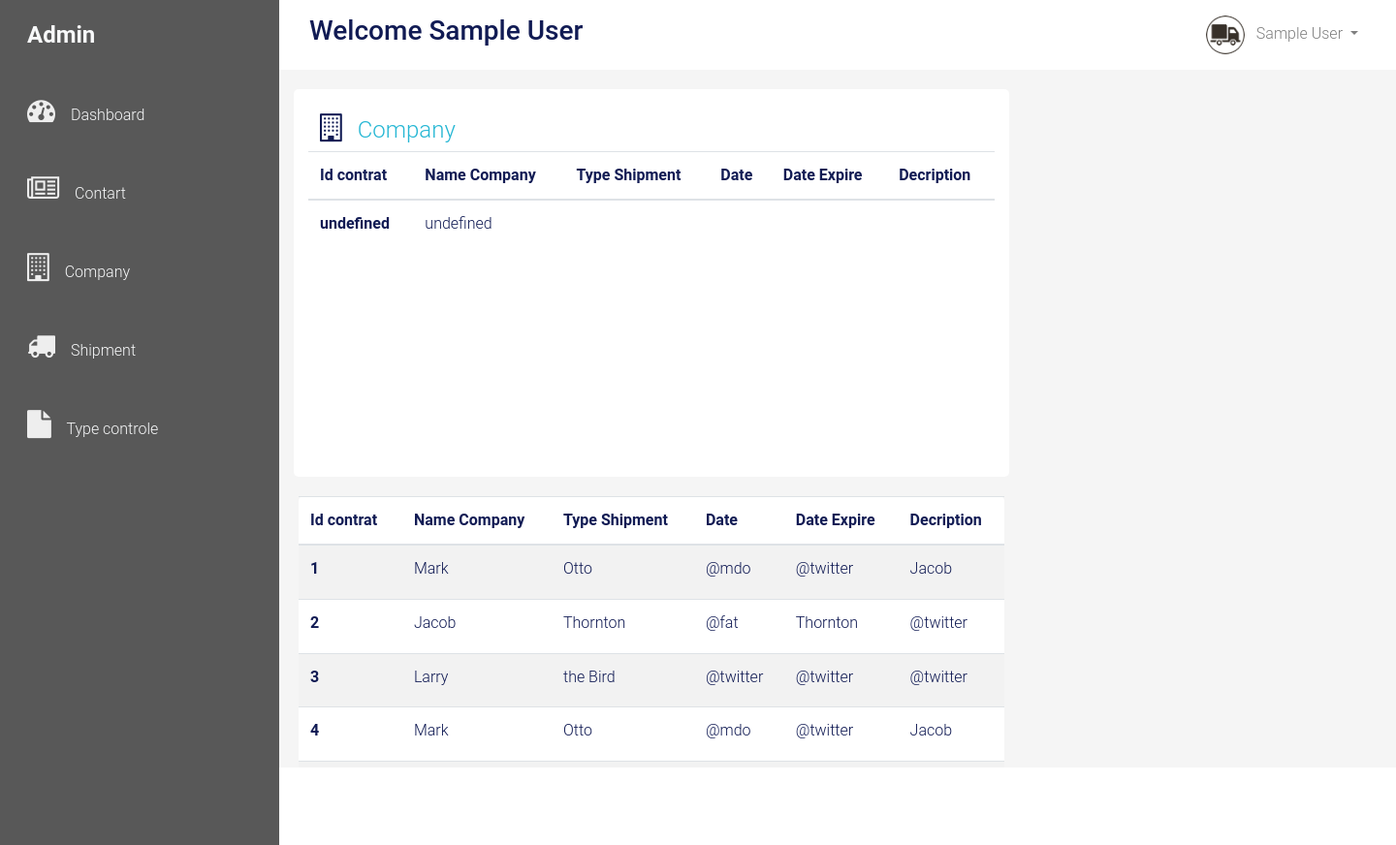
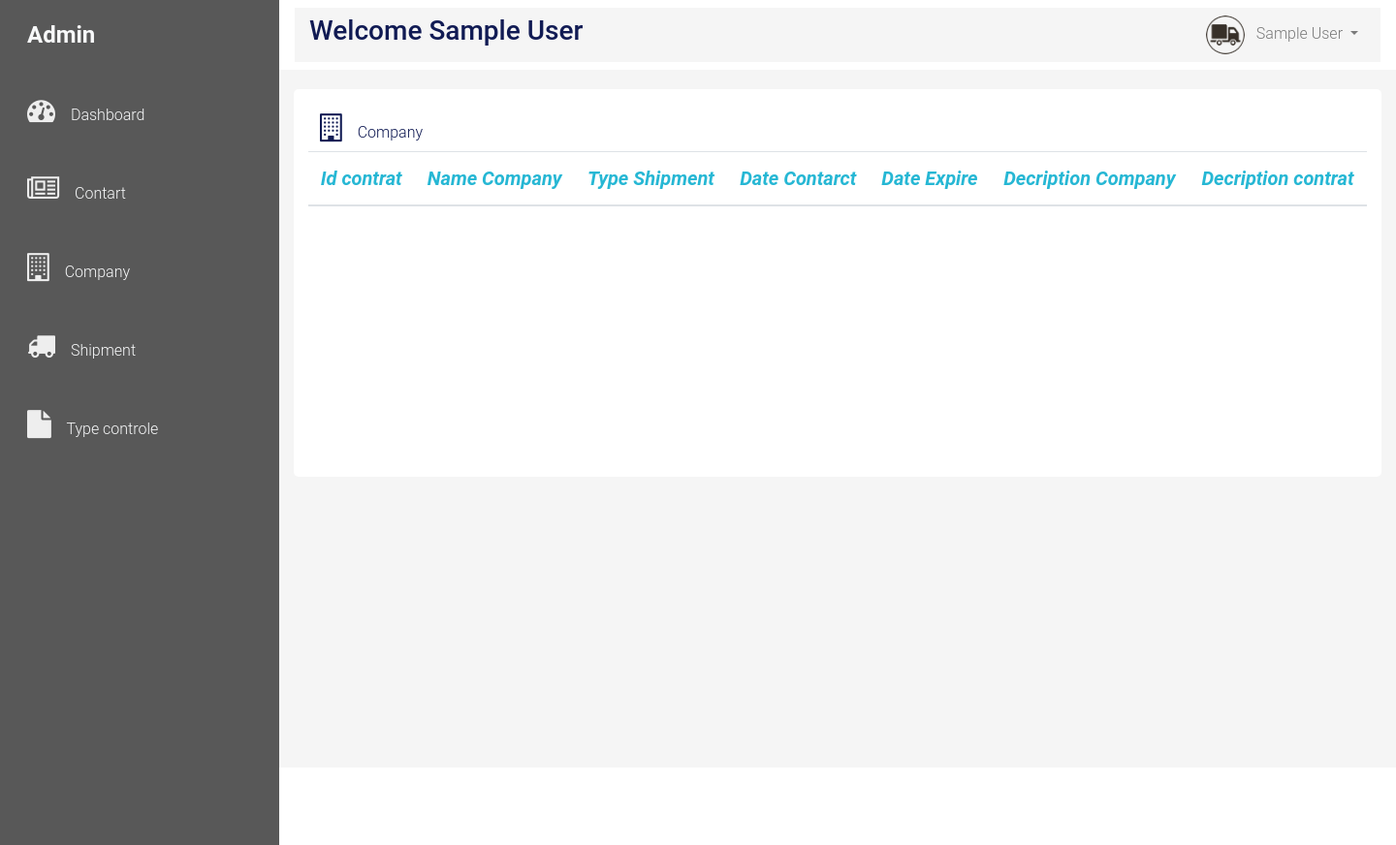
Before and after one commit to shazaelali/ShipmentProject_web, a PHP site: page /company.php in a window 1440 px wide. Shown: the whole page at 97% size. Run offline with PHP 8.4, Linux system fonts and the light colour scheme; the visitor is signed in with stand-in values (Sample User, id 1); tables that the repository leaves empty or names only in its code hold one stand-in row (values such as "Sample post"); data that the repository does not hold is empty; some libraries are stand-ins or nearby versions.

Commit message:
commit 17

```diff
--- a/CompanyInsertJSON.php
+++ b/CompanyInsertJSON.php
@@ -1,7 +1,7 @@
 <?php
    include 'connect.php';
 
-   $q="SELECT * FROM `entreprise`";
+   $q="SELECT *FROM `contract`,`entreprise` WHERE contract.NameEntreprise = entreprise.NameEntreprise";
    $res=mysqli_query($connect,$q);
 
    if(mysqli_num_rows($res)>0){
--- a/company.php
+++ b/company.php
@@ -9,6 +9,7 @@
      <link rel="stylesheet"  href="css/leftMenu.css">
 
      <link rel="stylesheet"  href="css/desginPages.css">
+     <link rel="stylesheet" href="css/Company.css">
 
        <title>Company</title>
    </head>
@@ -23,7 +24,7 @@
           <?php include 'topMenu.php';?>
 
            <div id="content">
-              <div class="container-fluid" style="height:100%;overflow:auto;background-color:#F5F5F5">
+              <div class="container-fluid" >
 
                <div class="row">
 
@@ -39,16 +40,16 @@
 
               </div>
                  <div class="row">
-                     <div class="col-lg-8 col-12">
+                     <div class="col-lg-12 col-12 col-sm-12">
 
                          <div class="row">
 
-                             <div class="col-sm-12 col-lg-12" style="">
-                                 <div style="background-color:white;min-height:400px; ;border-radius: 5px;padding:15px;margin-bottom:20px;">
+                             <div class="col-sm-12 col-lg-12" >
+                                 <div class="desginDiv">
 
                                      <div>
                                          <i class="fa fa-building-o" aria-hidden="true"></i>
-                                         <span style="color:#26B7D4; font-size: x-large;"> Company</span>
+                                         <span > Company</span>
                                      </div>
                                      <table class="table table-striped">
                                          <thead>
@@ -56,9 +57,10 @@
                                                  <th scope="col">Id contrat</th>
                                                  <th scope="col">Name Company</th>
                                                  <th scope="col">Type Shipment</th>
-                                                 <th scope="col">Date </th>
+                                                 <th scope="col">Date Contarct </th>
                                                  <th scope="col">Date Expire</th>
-                                                 <th scope="col">Decription</th>
+                                                 <th scope="col">Decription Company </th>
+                                                 <th scope="col">Decription contrat</th>
                                              </tr>
                                          </thead>
                                          <tbody>
@@ -73,69 +75,7 @@
 
                              </div>
                          </div>
-                         <div class="row " style="min-height:400px; background-color:white; border-radius: 5px; margin:0px 5px;margin-bottom:20px;">
 
-                               <table class="table table-striped">
-                                 <thead>
-                                     <tr>
-                                         <th scope="col">Id contrat</th>
-                                         <th scope="col">Name Company</th>
-                                         <th scope="col">Type Shipment</th>
-                                         <th scope="col">Date </th>
-                                         <th scope="col">Date Expire</th>
-                                         <th scope="col">Decription</th>
-                                     </tr>
-                                 </thead>
-                                 <tbody>
-                                     <tr>
-                                         <th scope="row">1</th>
-                                         <td>Mark</td>
-                                         <td>Otto</td>
-                                         <td>@mdo</td>
-                                         <td>@twitter</td>
-                                         <td>Jacob</td>
-
-                                     </tr>
-
-                                     <tr>
-                                         <th scope="row">2</th>
-                                         <td>Jacob</td>
-                                         <td>Thornton</td>
-                                         <td>@fat</td>
-                                         <td>Thornton</td>
-                                         <td>@twitter</td>
-                                     </tr>
-                                     <tr>
-                                         <th scope="row">3</th>
-                                         <td>Larry</td>
-                                         <td>the Bird</td>
-                                         <td>@twitter</td>
-                                         <td>@twitter</td>
-                                         <td>@twitter</td>
-                                     </tr>
-                                     <tr>
-                                         <th scope="row">4</th>
-                                         <td>Mark</td>
-                                         <td>Otto</td>
-                                         <td>@mdo</td>
-                                         <td>@twitter</td>
-                                         <td>Jacob</td>
-
-                                     </tr>
-                                     <tr>
-                                         <th scope="row">5</th>
-                                         <td>Mark</td>
-                                         <td>Otto</td>
-                                         <td>@mdo</td>
-                                         <td>@twitter</td>
-                                         <td>Jacob</td>
-
-                                     </tr>
-
-                                 </tbody>
-                             </table>
-
-                         </div>
 
 
                      </div>
--- /dev/null
+++ b/css/Company.css
@@ -0,0 +1,33 @@
+
+.container-fluid{
+    height:100%;
+    overflow:auto;
+    background-color:#F5F5F5;
+}
+
+/*table */
+th{
+    white-space: nowrap;
+    text-align: center;
+    font-style: italic;
+    color: #26B7D4;
+    font-size: 20px;
+}
+td{
+    white-space: nowrap;
+}
+
+.desginDiv{
+    background-color:white;
+    min-height:400px;
+     border-radius: 5px;
+     padding:15px;
+     margin-bottom:20px;
+}
+.fa .fa-building-o{
+    color: #26B7D4;
+}
+.fa .fa-building-o span{
+    color:#26B7D4;
+    font-size: x-large;
+}
--- a/js/CompanyScript.js
+++ b/js/CompanyScript.js
@@ -11,12 +11,13 @@
            console.log(myJISON);
            for(i in myJISON ){
            $("table").append('<tr>');
-           $("table").append('<th scope="row">'+ myJISON[i].IdEntreprise +'</th>');
+           $("table").append('<th scope="row">'+ myJISON[i].IdContract +'</th>');
            $("table").append('<td>'+ myJISON[i].NameEntreprise +'</td>');
-           $("table").append("");
-           $("table").append("");
-           $("table").append("");
-           $("table").append("");
+           $("table").append('<td>'+ myJISON[i].TypeShipmentName +'</td>');
+           $("table").append('<td>'+ myJISON[i].dateContarct +'</td>');
+           $("table").append('<td>'+ myJISON[i].dateExpire +'</td>');
+           $("table").append('<td>'+ myJISON[i].descriptionContract +'</td>');
+           $("table").append('<td>'+ myJISON[i].DescriptionEntreprise +'</td>');
            }
         }
 
```
